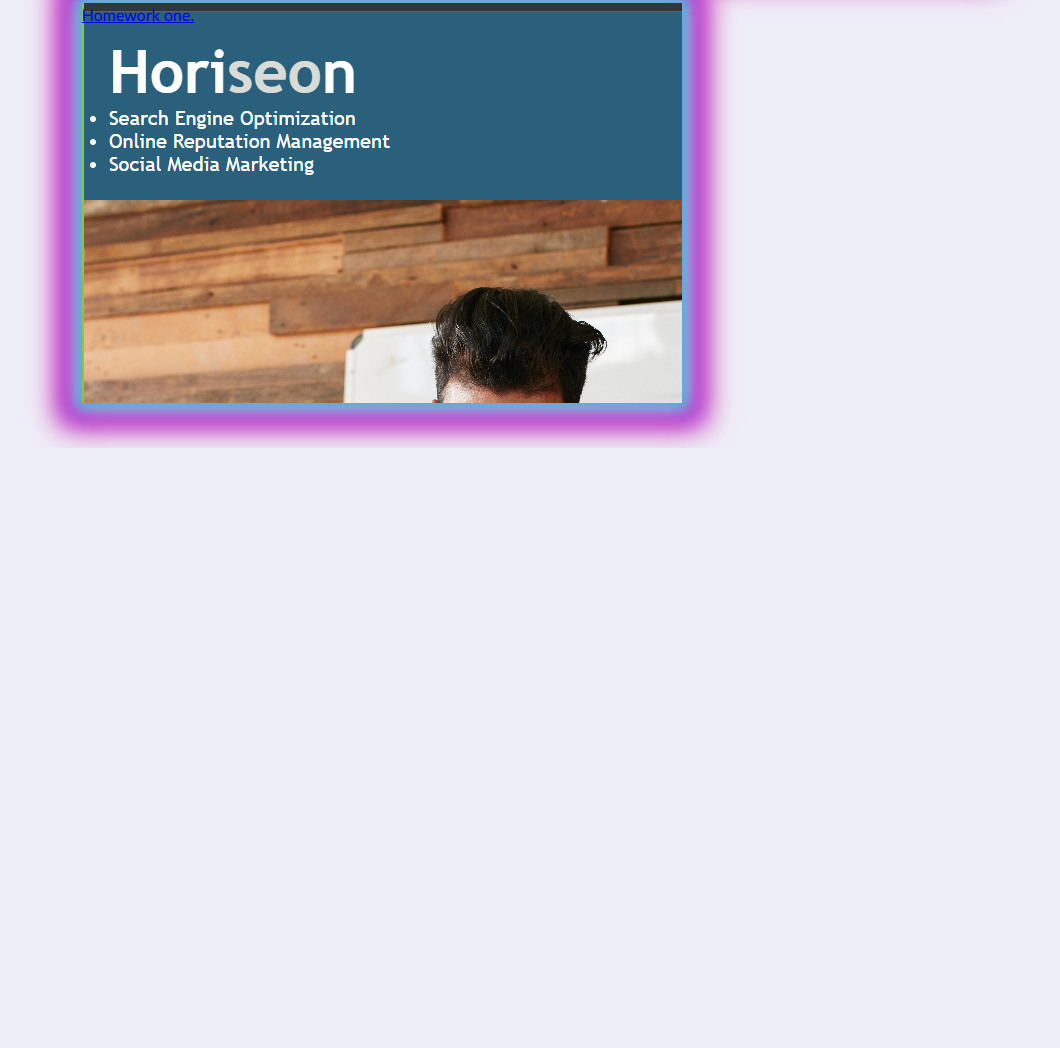
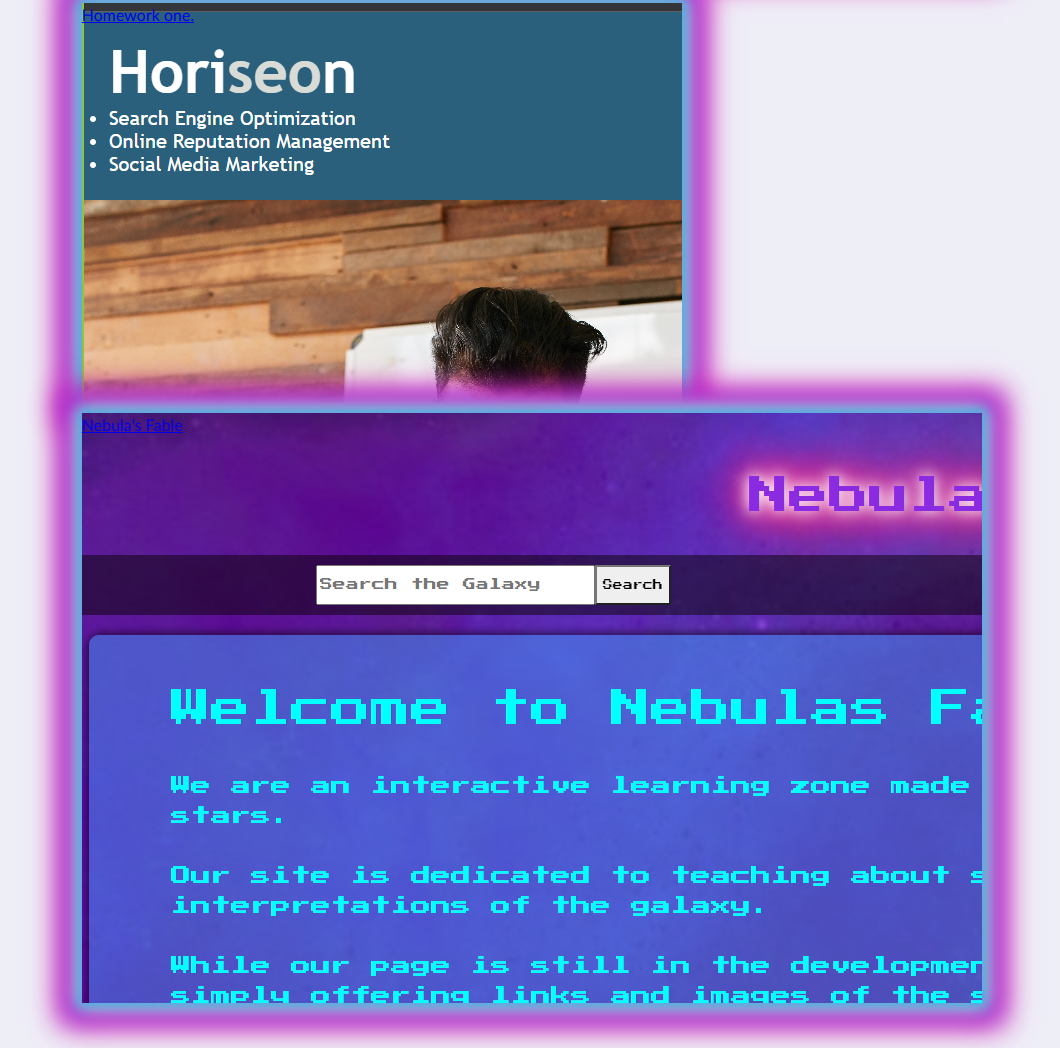
Before and after one commit to booopyhij/homework-2, a plain HTML site: page index.html in a window 1280 px wide. Shown: the part 1547-2595 px from the top of the page, without its empty margins (5-1065 px from the left). Before the commit the page ends 1995 px from the top, so only its background shows below. Drawn offline with Linux system fonts and the light colour scheme.

Commit message:
added in project 1 to my portfolio

```diff
--- a/assets/style.css
+++ b/assets/style.css
@@ -127,6 +127,22 @@ different div tag */
                0 0 30px 20px #ff1493;
   }
 
+
+/* this class is doing the same as the one above just applying to a
+different div tag */
+.div-c {
+  background-image: url('../images/nebulas_fables.png.png');
+  width: 900px;
+  height: 590px;
+  margin: 10px;
+ display: flex;
+ box-shadow: 0 0 10px 5px #48abe0,
+             0 0 20px 5px #ebecca,
+             0 0 25px 20px #8a2be2,
+             0 0 30px 20px #ff1493;
+}
+
+
   /* this is creating a red hover for both div-a and div-b */
   .div-a:hover {
   background: url('./images/preworkstudyguide.png') red;
--- a/index.html
+++ b/index.html
@@ -54,7 +54,7 @@
 
             <a class="div-a"  href="https://booopyhij.github.io/pre-work-studyguide/" target="_blank">Prework Study Guide</a>.
             <a class="div-b"  href="https://booopyhij.github.io/homeworkone/" target="_blank">Homework one.</a>
-
+            <a class="div-c" href="https://solemn-demons.github.io/Nebulas_Fables/" target="_blank">Nebula's Fable</a>
         </div>
     </section>
   </main>
```
Also changed, not shown: images/nebulas_fables.png.png (added).
